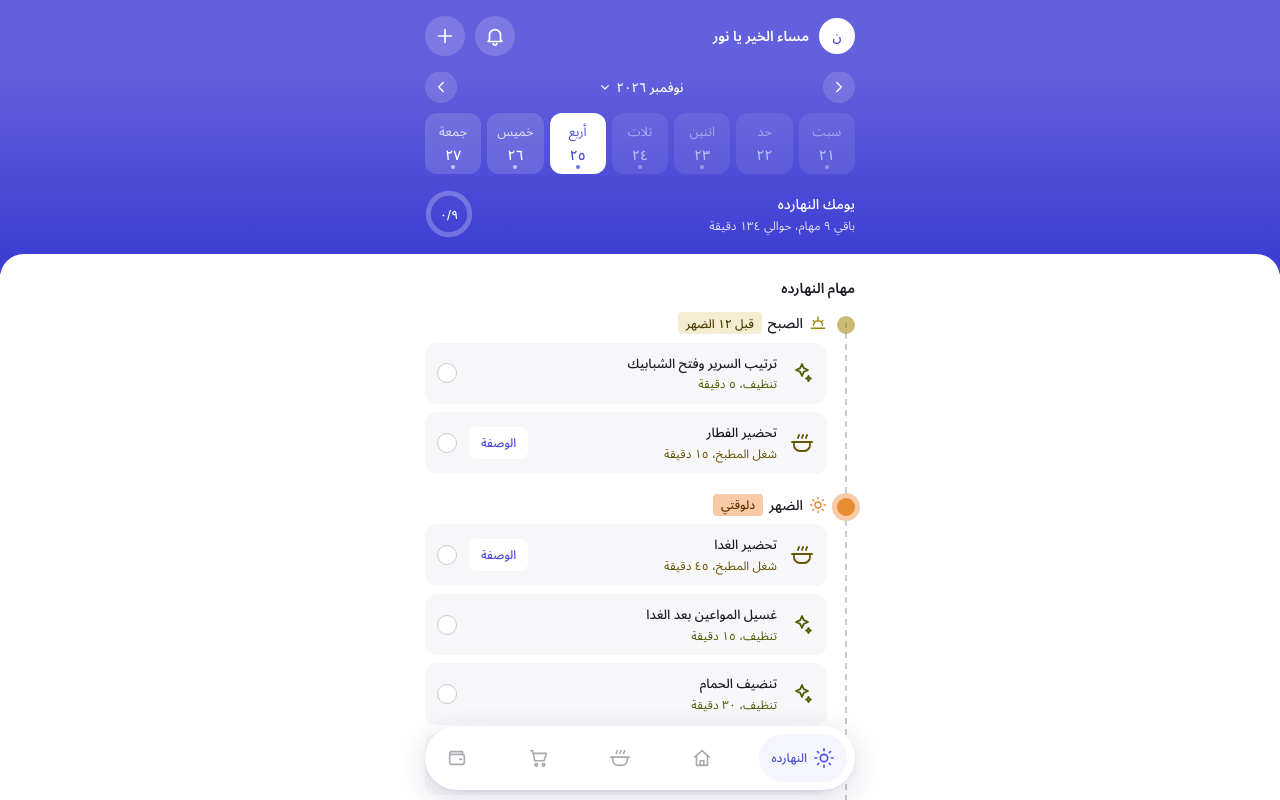
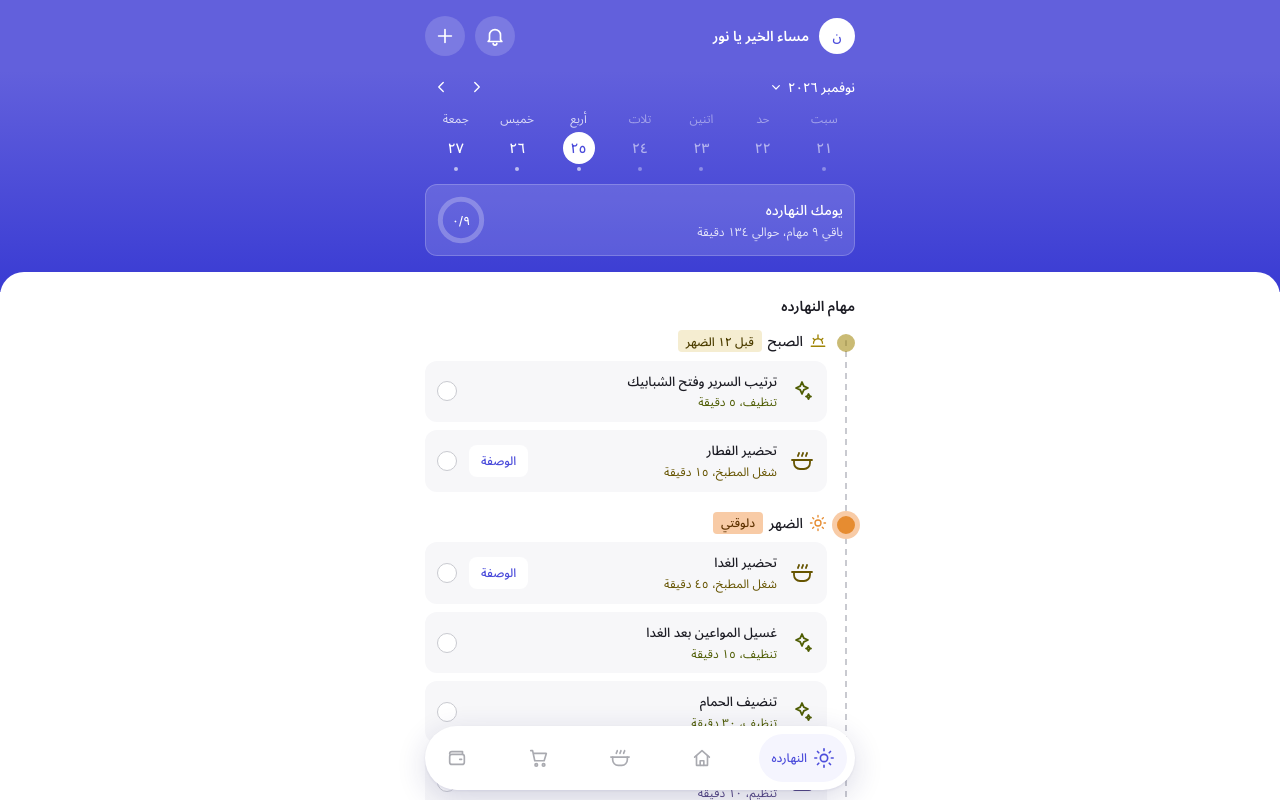
Before and after one commit to Nourhanmamdouh94/BetyApp, a plain HTML site: page index.html in a window 1280 px wide. Drawn offline with Linux system fonts and the light colour scheme.

Commit message:
Compact week strip and a framed day summary
Week days lose their boxes: small day name above the date in a circle,
today filled white. Month label and arrows share one light row. The day
summary sits in a translucent card on the hero.

Co-Authored-By: Claude Opus 5.5 <noreply@anthropic.com>
Claude-Session: https://claude.ai/code/session_019uJxDoAaCQrfwF2aVJiuRN

```diff
--- a/index.html
+++ b/index.html
@@ -188,7 +188,8 @@
   --hero-avatar-bg: var(--white); --hero-avatar-fg: var(--indigo-600);
   --today-card-bg: var(--indigo-50); --today-card-fg: var(--neutral-900); --today-card-fg-2: var(--neutral-600);
   --week-day-bg: color-mix(in srgb, var(--white) 14%, transparent);  --week-day-fg: color-mix(in srgb, var(--white) 78%, transparent); --week-day-num: var(--white); --week-day-shadow: none;
-  --week-today-bg: var(--white); --week-today-fg: var(--indigo-600);
+  --week-today-bg: var(--white); --week-today-fg: var(--indigo-600); --week-num-size: 32px;
+  --today-sum-bg: color-mix(in srgb, var(--white) 14%, transparent); --today-sum-border: color-mix(in srgb, var(--white) 20%, transparent);
   --cal-day-fg: var(--ink); --cal-day-muted: var(--neutral-400); --cal-head-fg: var(--muted);
   --cal-selected-bg: var(--indigo-600); --cal-selected-fg: var(--white); --cal-today-ring: var(--indigo-300);
   --cal-dot-size: 5px; --cal-cell-h: 44px;
@@ -411,21 +412,22 @@ select.input{appearance:none; -webkit-appearance:none}
 .hello-title{font-size:var(--fs-title); font-weight:var(--fw-semibold); display:block}
 .hello-sub{font-size:var(--fs-meta); color:var(--hero-fg-2)}
 
-.week{display:grid; grid-template-columns:repeat(7, 1fr); gap:6px; margin:0 0 16px}
-.wday{display:flex; flex-direction:column; align-items:center; gap:2px; padding:8px 0; border-radius:var(--r-lg); background:var(--week-day-bg); box-shadow:var(--week-day-shadow); font-size:var(--fs-meta); color:var(--week-day-fg)}
-.wday b{font-size:var(--fs-title); color:var(--week-day-num); font-weight:var(--fw-medium)}
-.wday.today{background:var(--week-today-bg); color:var(--week-today-fg)}
-.wday.today b{color:var(--week-today-fg)}
-.wday.past{opacity:.6}
-.wday{position:relative; width:100%; font:inherit}
-.wday[aria-pressed="true"]:not(.today){background:color-mix(in srgb, var(--white) 34%, transparent); box-shadow:inset 0 0 0 1.5px var(--white); opacity:1}
-.wday.today:not([aria-pressed="true"]){background:var(--week-day-bg); box-shadow:inset 0 0 0 1.5px var(--white)}
-.wday.today:not([aria-pressed="true"]) b, .wday.today:not([aria-pressed="true"]){color:var(--white)}
-.wdot{position:absolute; bottom:5px; left:50%; width:4px; height:4px; margin-left:-2px; border-radius:50%; background:currentColor; opacity:.8}
-.week-bar{display:flex; align-items:center; justify-content:space-between; margin:0 0 10px}
-.wk-btn{width:32px; height:32px; border-radius:50%; display:grid; place-items:center; color:var(--white); background:color-mix(in srgb, var(--white) 14%, transparent)}
+/* شريط الأسبوع: من غير كروت، اسم اليوم صغير والرقم في دايرة */
+.week{display:grid; grid-template-columns:repeat(7, 1fr); margin:0}
+.wday{position:relative; width:100%; font:inherit; display:flex; flex-direction:column; align-items:center; gap:4px; padding:2px 0 8px; background:none; color:var(--week-day-fg); font-size:var(--fs-meta)}
+.wday b{width:var(--week-num-size); height:var(--week-num-size); border-radius:50%; display:grid; place-items:center; font-size:var(--fs-title); font-weight:var(--fw-medium); color:var(--week-day-num); transition:background .15s ease}
+.wday.past{opacity:.55}
+.wday.today b{background:var(--week-today-bg); color:var(--week-today-fg)}                            /* النهارده: دايرة بيضا */
+.wday[aria-pressed="true"]:not(.today) b{box-shadow:inset 0 0 0 1.5px var(--white); opacity:1}         /* يوم مختار: دايرة بإطار */
+.wday[aria-pressed="true"]{opacity:1}
+.wday.today:not([aria-pressed="true"]) b{background:color-mix(in srgb, var(--white) 22%, transparent); color:var(--white)}   /* النهارده لما يكون في يوم تاني مختار */
+.wdot{position:absolute; bottom:1px; left:50%; width:4px; height:4px; margin-left:-2px; border-radius:50%; background:currentColor; opacity:.8}
+.week-bar{display:flex; align-items:center; justify-content:space-between; margin:0 0 4px}
+.wk-nav{display:flex; gap:4px}
+.wk-btn{width:32px; height:32px; border-radius:50%; display:grid; place-items:center; color:var(--white); background:none}
+.wk-btn:active{background:color-mix(in srgb, var(--white) 14%, transparent)}
 .wk-btn svg{width:18px; height:18px}
-.wk-month{display:inline-flex; align-items:center; gap:4px; color:var(--white); font-weight:var(--fw-medium); font-size:var(--fs-body); padding:4px 10px; border-radius:var(--r-pill)}
+.wk-month{display:inline-flex; align-items:center; gap:4px; color:var(--white); font-weight:var(--fw-medium); font-size:var(--fs-body); padding:4px 0; border-radius:var(--r-pill)}
 .wk-month svg{width:16px; height:16px}
 .day-card{justify-content:space-between}
 
@@ -438,7 +440,8 @@ select.input{appearance:none; -webkit-appearance:none}
 .ring svg{position:absolute; inset:0; transform:rotate(-90deg)}
 .ring b{font-size:var(--fs-title); font-weight:var(--fw-medium)}
 /* ملخص اليوم جوه الخلفية البنفسجي: من غير كارت أبيض */
-.today-sum{display:flex; align-items:center; justify-content:space-between; gap:12px; margin-top:16px; color:var(--hero-fg)}
+.today-sum{display:flex; align-items:center; justify-content:space-between; gap:12px; margin-top:12px; padding:12px; border-radius:var(--r-lg); background:var(--today-sum-bg); box-shadow:inset 0 0 0 1px var(--today-sum-border); color:var(--hero-fg)}
+.today-sum .today-title{font-size:var(--fs-title)}
 .today-sum .today-sub{color:var(--hero-fg-2)}
 .today-sum .ring{width:48px; height:48px; --ring-track:color-mix(in srgb, var(--white) 25%, transparent); --ring-fill:var(--white)}
 .today-sum .ring b{font-size:var(--fs-meta)}
@@ -1079,9 +1082,11 @@ function weekStrip() {
 function weekBar() {
   const sd = fromIso(planDay || todayStr());
   return `<div class="week-bar">
-    <button class="wk-btn" data-a="week-move" data-v="-1" aria-label="الأسبوع اللي فات">${ICON.back}</button>
     <button class="wk-month" data-a="month-open" aria-label="افتحي الشهر كله">${sd.toLocaleDateString('ar-EG', { month: 'long', year: 'numeric' })} ${ICON.chevDown}</button>
-    <button class="wk-btn" data-a="week-move" data-v="1" aria-label="الأسبوع الجاي">${ICON.fwd}</button>
+    <div class="wk-nav">
+      <button class="wk-btn" data-a="week-move" data-v="-1" aria-label="الأسبوع اللي فات">${ICON.back}</button>
+      <button class="wk-btn" data-a="week-move" data-v="1" aria-label="الأسبوع الجاي">${ICON.fwd}</button>
+    </div>
   </div>`;
 }
 function renderMonthSheet() {
--- a/sw.js
+++ b/sw.js
@@ -1,6 +1,6 @@
 // Service Worker: بيحفظ ملفات التطبيق على الموبايل عشان يفتح من غير نت.
 // كل ما نرفع تعديل على GitHub، نغيّر رقم النسخة هنا.
-const CACHE = 'daftar-v9-0';
+const CACHE = 'daftar-v9-1';
 const FILES = ['./', './index.html', './manifest.webmanifest',
   './icons/icon-192.png', './icons/icon-512.png', './icons/icon-maskable-512.png', './icons/apple-touch-icon.png'];
 
```
Also changed, not shown: 1 other file.
